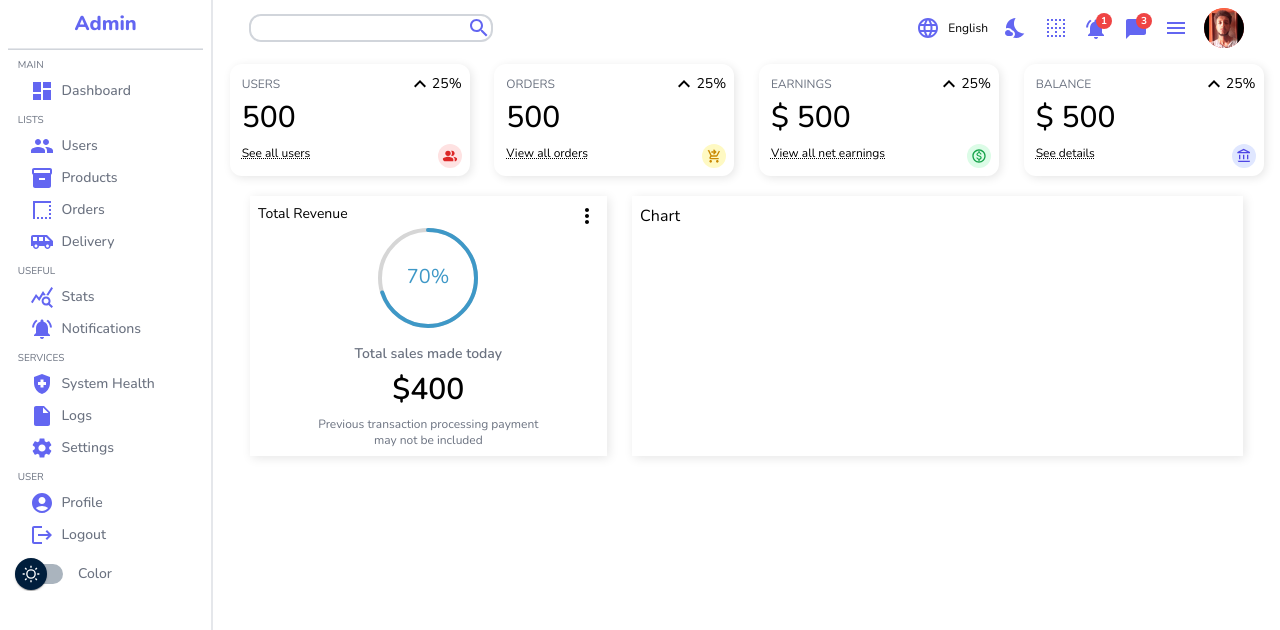
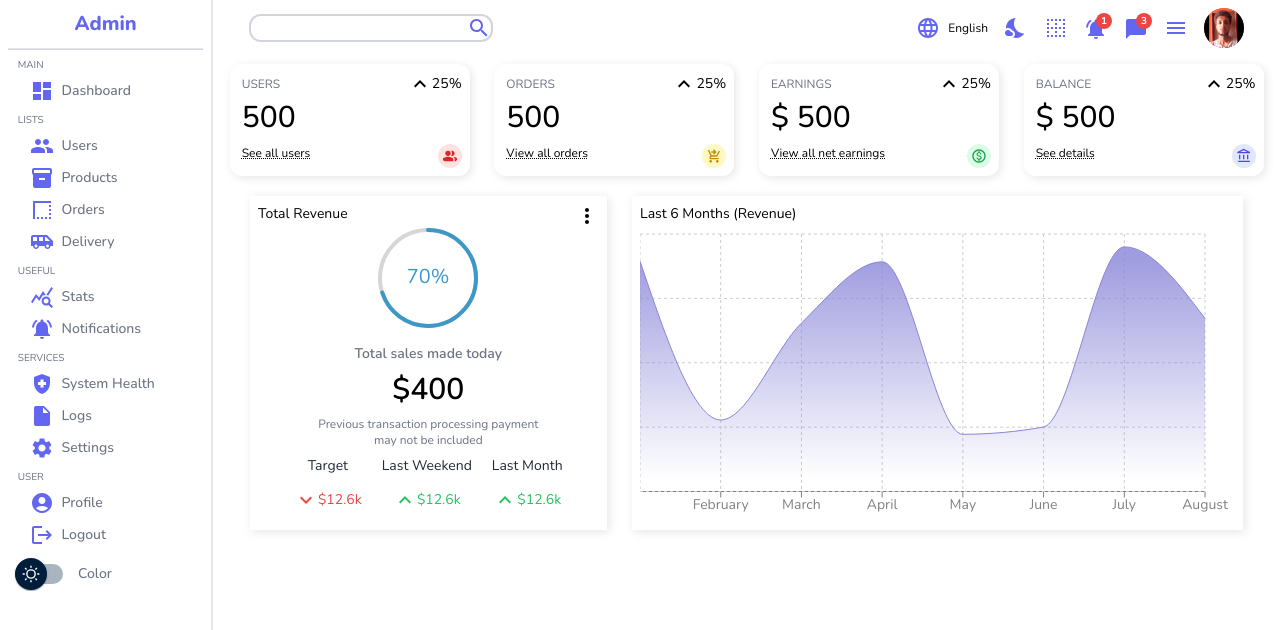
Before and after one commit to liferacer23/Adminstrator, a React (Create React App) app: page / in a window 1280 px wide. Shown: the top 630 px of the page. Built offline with nearby package versions, Linux system fonts and the light colour scheme.

Commit message:
chart addded

```diff
--- a/package.json
+++ b/package.json
@@ -18,6 +18,8 @@
     "react-dom": "^18.2.0",
     "react-router-dom": "^6.3.0",
     "react-scripts": "5.0.1",
+    "rechart": "^0.0.1",
+    "recharts": "^2.1.11",
     "tailwindcss": "^3.1.3",
     "web-vitals": "^2.1.0"
   },
--- a/src/components/Chart.js
+++ b/src/components/Chart.js
@@ -1,7 +1,65 @@
-import React from 'react'
+import React  from 'react';
+import { Area, AreaChart, XAxis,  CartesianGrid, Tooltip,  ResponsiveContainer } from 'recharts';
+const data = [
+  {
+ name:"January",
+ Total:3220
+  },
+  {
+ name:"February",
+ Total:1000
+  },
+  {
+ name:"March",
+ Total:2354
+  },
+  {
+ name:"April",
+ Total:3211
+  },
+  {
+ name:"May",
+ Total:800
+  },
+  {
+ name:"June",
+ Total:902
+  },
 
+  {
+ name:"July",
+ Total:3420
+  },
+  {
+ name:"August",
+ Total:2420
+  },
+
+];
 export default function Chart() {
-  return (
-    <div className='shadow-3xl w-[60%] p-2'>Chart</div>
-  )
+
+    return (
+      <div className='shadow-3xl w-[60%] p-2 text-sm'>
+        <h1>Last 6 Months (Revenue)</h1>
+      <ResponsiveContainer width="100%" aspect={2/1}>
+      <AreaChart width={730} height={250} data={data}
+  margin={{ top: 10, right: 30, left: 0, bottom: 0 }}>
+  <defs>
+    <linearGradient id="total" x1="0" y1="0" x2="0" y2="1">
+      <stop offset="5%" stopColor="#8884d8" stopOpacity={0.8}/>
+      <stop offset="95%" stopColor="#8884d8" stopOpacity={0}/>
+    </linearGradient>
+  </defs>
+  <XAxis dataKey="name" stroke='gray'/>
+{/* <YAxis /> */}
+  <CartesianGrid strokeDasharray="3 3" />
+  <Tooltip />
+  <Area type="monotone" dataKey="Total" stroke="#8884d8" fillOpacity={1} fill="url(#total)" />
+</AreaChart>
+    </ResponsiveContainer>
+  </div>
+    );
+
+
+
 }
--- a/src/components/Featured.js
+++ b/src/components/Featured.js
@@ -2,6 +2,8 @@ import React from "react";
 import MoreVertIcon from "@mui/icons-material/MoreVert";
 import { CircularProgressbar } from "react-circular-progressbar";
 import "react-circular-progressbar/dist/styles.css";
+import KeyboardArrowDownIcon from "@mui/icons-material/KeyboardArrowDown";
+import KeyboardArrowDownUpOutlinedIcon from "@mui/icons-material/KeyboardArrowUpOutlined";
 export default function Featured() {
   return (
     <div className="shadow-3xl flex flex-col p-2 w-[35%]">
@@ -17,6 +19,24 @@ export default function Featured() {
           <h1 className="text-sm font-semibold text-gray-500">Total sales made today</h1>
           <h1 className="text-3xl font-semibold">$400</h1>
           <h1 className="text-xs text-center text-gray-500 w-[70%]">Previous transaction processing payment may not be included</h1>
+         {/* Summary */}
+         <div className="flex space-x-5 text-sm">
+          <div className="flex flex-col items-center space-y-3">
+            <div className="text-gray-800"> Target</div>
+            <div className="flex items-center text-red-500" ><KeyboardArrowDownIcon className="text-red-500"/>  $12.6k</div>
+
+          </div>
+          <div className="flex flex-col items-center space-y-3">
+            <div className="text-gray-800"> Last Weekend</div>
+            <div className="flex items-center text-green-500" ><KeyboardArrowDownUpOutlinedIcon className="text-green-500" />  $12.6k</div>
+
+          </div>
+          <div className="flex flex-col items-center space-y-3">
+            <div className="text-gray-800"> Last Month</div>
+            <div className="flex items-center text-green-500" ><KeyboardArrowDownUpOutlinedIcon className="text-green-500" />  $12.6k</div>
+
+          </div>
+          </div>
         </div>
       </div>
     </div>
```
Also changed, not shown: 1 other file (tests, documents, lock files or other folders).
